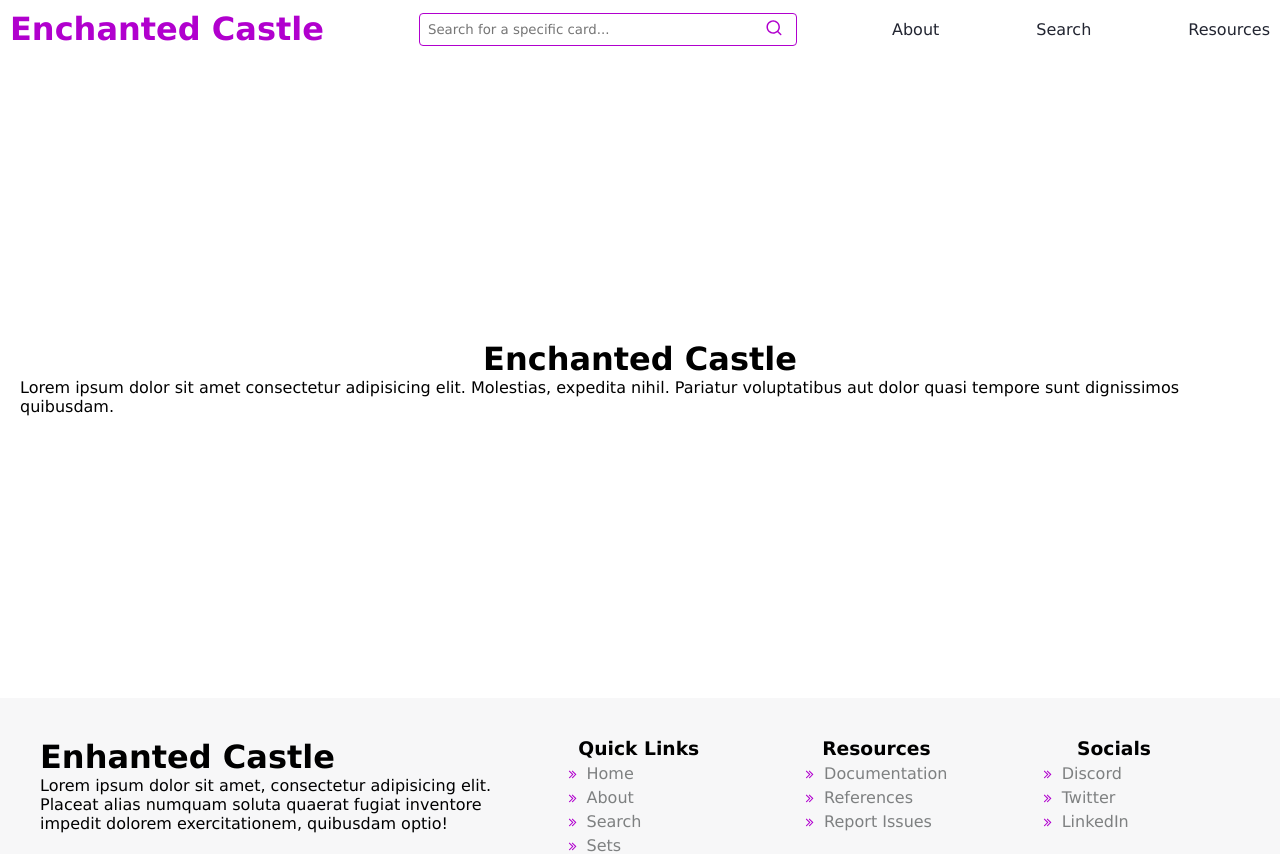
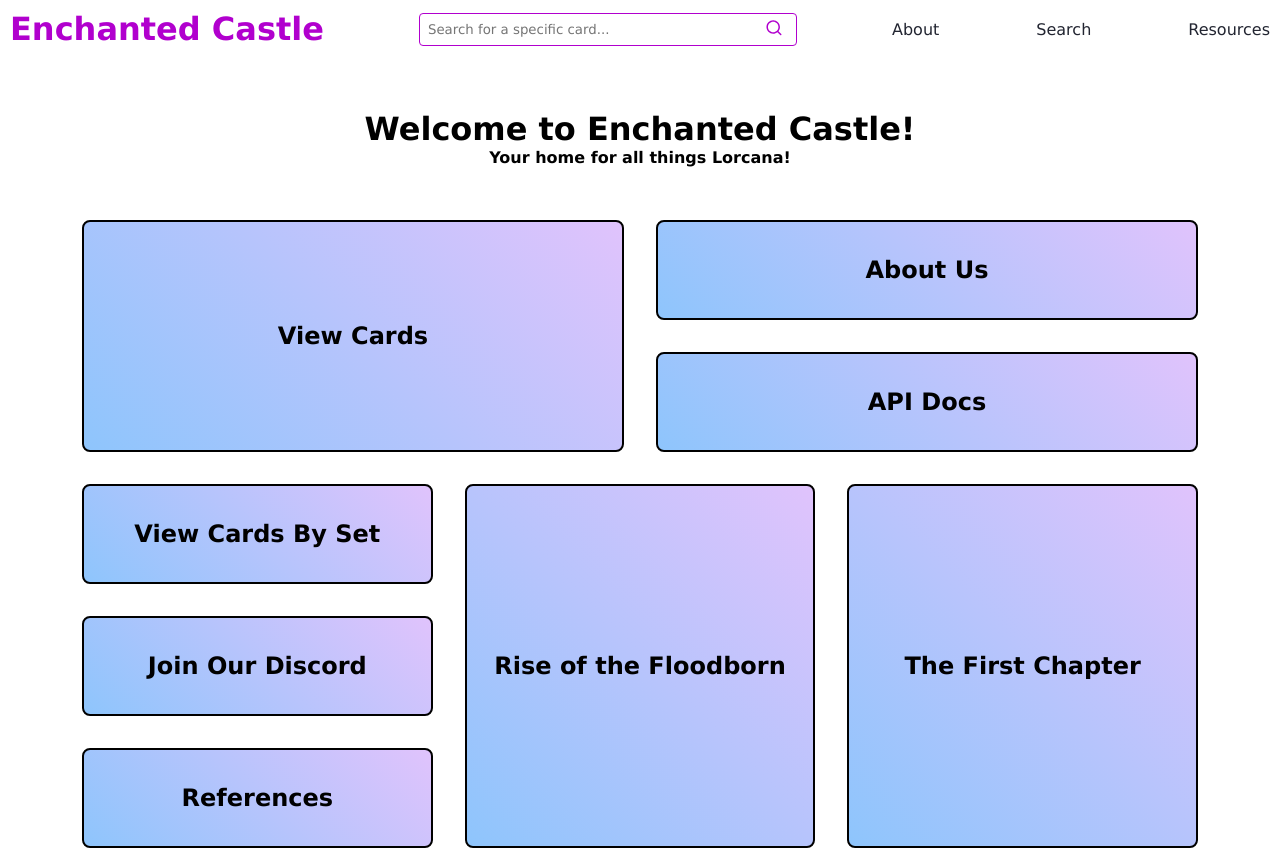
Before and after one commit to TeflonTrout/enchanted-castle-frontend, a SvelteKit app: page / in a window 1280 px wide. Shown: the top 854 px of the page. Built offline with nearby package versions, Linux system fonts and the light colour scheme.

Commit message:
Updated home page with bento box UI

```diff
--- /dev/null
+++ b/src/components/BentoItem/BentoItem.svelte
@@ -0,0 +1,45 @@
+<script lang="ts">
+    export let text:string
+    export let width:number | null = null
+    export let height:number | null = null
+    export let link:string
+    export let external:boolean = false
+    export let wallpaper:any = null
+</script>
+
+{#if external}
+    <a class="item" href={link} target="_blank" rel="noopener noreferrer" style={`grid-area: span ${height} / span ${width};`}>
+        <h2>{text}</h2>
+    </a>
+{:else}
+    <a class="item" href={link} style={`grid-area: span ${height} / span ${width};`}>
+        <h2>{text}</h2>
+    </a>
+{/if}
+
+<style>
+    a {
+        text-decoration: none;
+        color: black;
+    }
+
+    .item {
+        border: 2px solid black;
+        background-color: #f5f5f5;
+        border-radius: 0.5rem;
+        padding: 1rem;
+        transition: .2s ease-in-out;
+        display: flex;
+        justify-content: center;
+        align-items: center;
+        cursor: pointer;
+        text-align: center;
+        background-color: #8EC5FC;
+        background-image: linear-gradient(45deg, #8EC5FC 0%, #E0C3FC 100%);
+    }
+
+    .item:hover {
+        transform: scale(1.05);
+        transition: .2s ease-in-out;
+    }
+</style>
--- a/src/routes/+page.svelte
+++ b/src/routes/+page.svelte
@@ -1,7 +1,30 @@
+<script>
+  import BentoItem from "../components/BentoItem/BentoItem.svelte";
+</script>
 <div class="home">
-    <h1>Enchanted Castle</h1>
-    <div class="hero">
-        <p>Lorem ipsum dolor sit amet consectetur adipisicing elit. Molestias, expedita nihil. Pariatur voluptatibus aut dolor quasi tempore sunt dignissimos quibusdam.</p>
+    <div class="bentoBox">
+        <div class="hero" style="grid-area: span 1 / span 6;">
+            <h1>Welcome to Enchanted Castle!</h1>
+            <h4>Your home for all things Lorcana!</h4>
+        </div>
+        <BentoItem text="View Cards" link="/all" height={2} width={3}/>
+        <div class="container" style="grid-area: span 2 / span 3;">
+            <BentoItem text="About Us" link="/about"/>
+            <BentoItem text="API Docs" link="/docs"/>
+        </div>
+        <!-- BREAK -->
+        <div class="container" style="grid-area: span 3 / span 2;">
+            <BentoItem text="View Cards By Set" link="/sets"/>
+            <BentoItem text="Join Our Discord" link="" external/>
+            <BentoItem text="References" link="/" />
+        </div>
+        <BentoItem text="Rise of the Floodborn" link="/RFB" height={3} width={2} />
+        <BentoItem text="The First Chapter" link="/TFC" height={3} width={2} />
+        <!-- BREAK -->
+        <BentoItem text="Contact Us" link="/contact" height={1} width={3} />
+        <BentoItem text="X" link="/" external height={1} width={1} />
+        <BentoItem text="Card Search" link="/search" height={1} width={1} />
+        <BentoItem text="Report Issues" link="/" height={1} width={1} />
     </div>
 </div>
 
@@ -15,4 +38,41 @@
         min-height: calc(100vh - 160px);
         padding: 10px 20px;
     }
+
+    .hero {
+        display: flex;
+        flex-direction: column;
+        border-radius: 0.5rem;
+        padding: 1rem;
+        transition: .2s ease-in-out;
+        justify-content: center;
+        align-items: center;
+        cursor: pointer;
+    }
+
+    .bentoBox {
+        display: grid;
+        width: 90%;
+        margin-top: 20px;
+        grid-column-gap: 2rem;
+        grid-row-gap: 2rem;
+        grid-template-columns: repeat(6, 1fr);
+        grid-template-rows: repeat(8, 100px);
+    }
+
+    .container {
+        display: grid;
+        grid-column-gap: 2rem;
+        grid-row-gap: 2rem;
+        grid-template-columns: 1fr;
+        grid-template-rows: repeat(2, 100px);
+    }
+
+    /* Responsive adjustments for larger screens */
+    @media (max-width: 768px) {
+        .bentoBox {
+            grid-template-columns: repeat(auto-fit, minmax(150px, 1fr));
+            grid-template-rows: repeat(8, 75px);
+        }
+    }
 </style>
```
Also changed, not shown: src/images/Cards.jpg (added), src/images/RFB.jpg (added).
